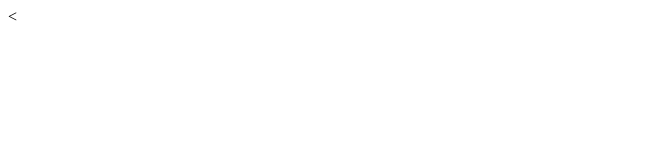
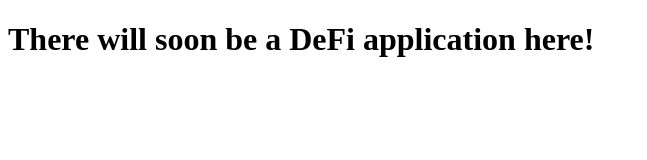
Before and after one commit to Soteria-Smart-Contracts/Soteria-Solidity-Base, a plain HTML site: page Web3SiteBase/index.html in a window 1280 px wide. Shown: the whole page, without its empty margins (0-647 px from the left). Drawn offline with Linux system fonts and the light colour scheme.

Commit message:
May 15, 2023, 9:14 AM

```diff
--- a/Web3SiteBase/index.html
+++ b/Web3SiteBase/index.html
@@ -13,7 +13,7 @@
     <title>BaseWeb3 Site</title>
 </head>
 <body>
-    <
+    <h1>There will soon be a DeFi application here!</h1>
 
 </body>
 <script src="src/JS/abi.js"></script>
```
